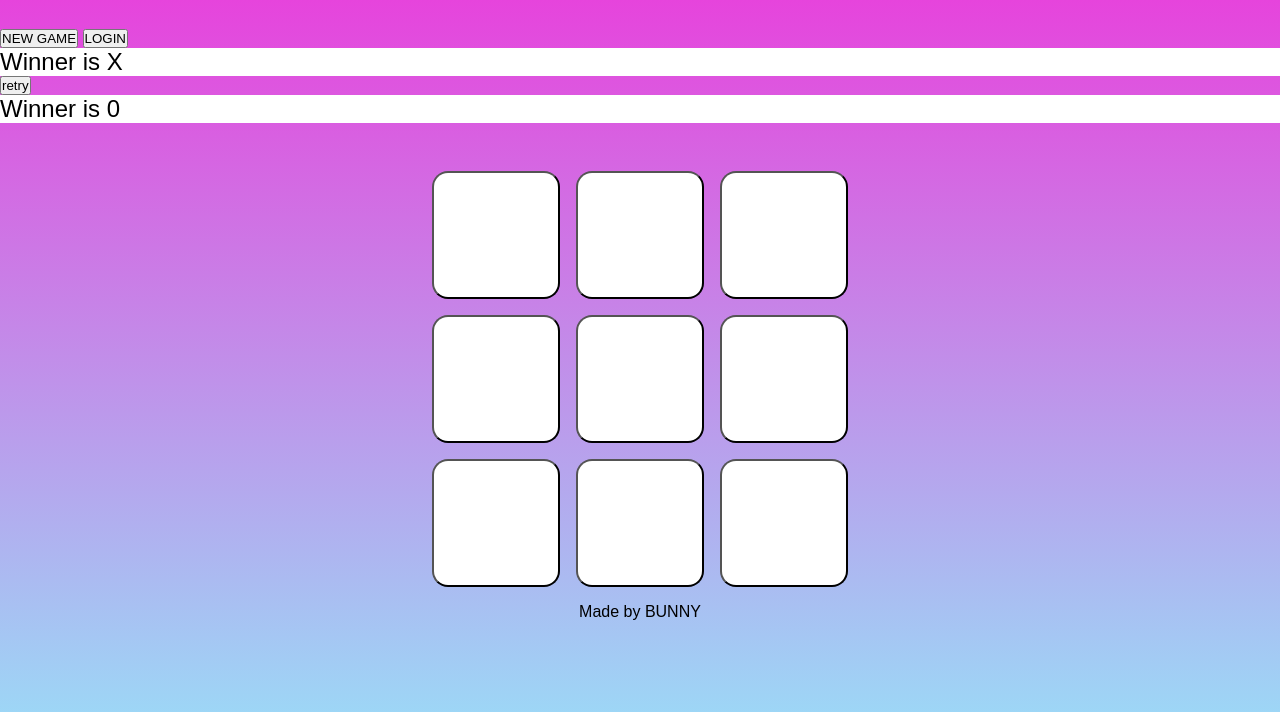
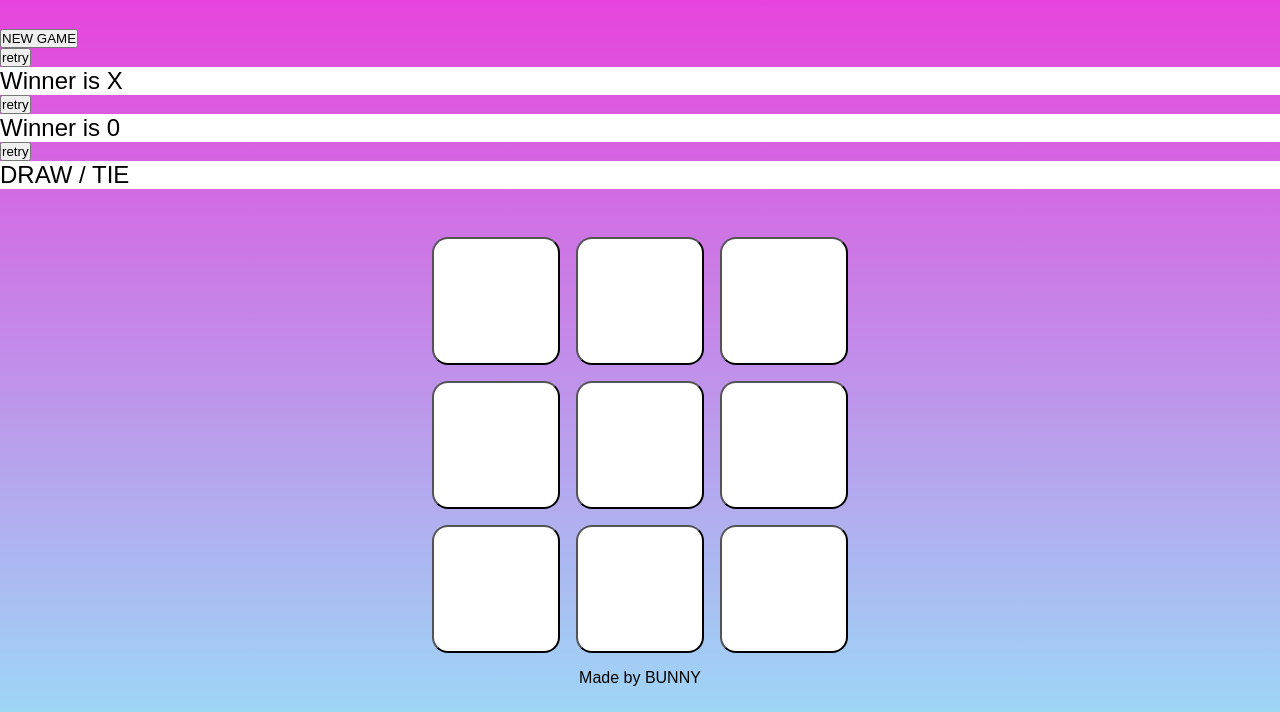
Before and after one commit to lakshmiprasad-1729/tic-tac-toe, a plain HTML site: page index.html in a window 1280 px wide. Shown: the part 88-800 px from the top of the page. Drawn offline with Linux system fonts and the light colour scheme.

Commit message:
Update index.html

```diff
--- a/index.html
+++ b/index.html
@@ -13,7 +13,7 @@
             <h1>TIC TAC TOE</h1>
         </div>
         <button id="newgame" class="button">NEW GAME</button>
-        <button id="LOGIN" class="button">LOGIN</button>
+        <div class="retrybutton"><button class="retry">retry</button></div>
         <div class="show">
             <p  class="winnershowcase" id="winnershowcase1"> Winner is X
 
@@ -22,6 +22,10 @@
         <div class="retrybutton"><button class="retry">retry</button></div>
         <div class="show">
             <p class="winnershowcase" id="winnershowcase2">Winner is 0 </p>
+        </div>
+        <div class="retrybutton"><button class="retry">retry</button></div>
+        <div class="show">
+            <p class="winnershowcase" id="draw">DRAW / TIE </p>
         </div>
         <div class="content">
             <div class="subcontent">
```
